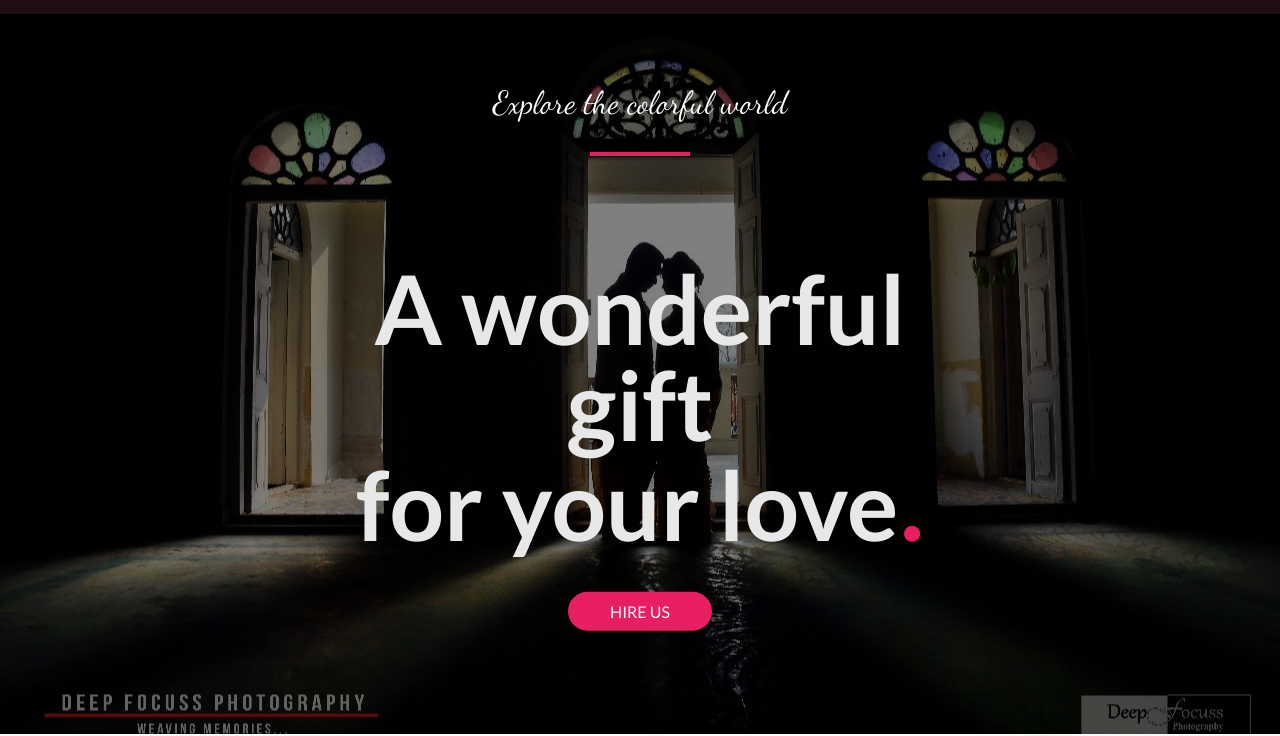
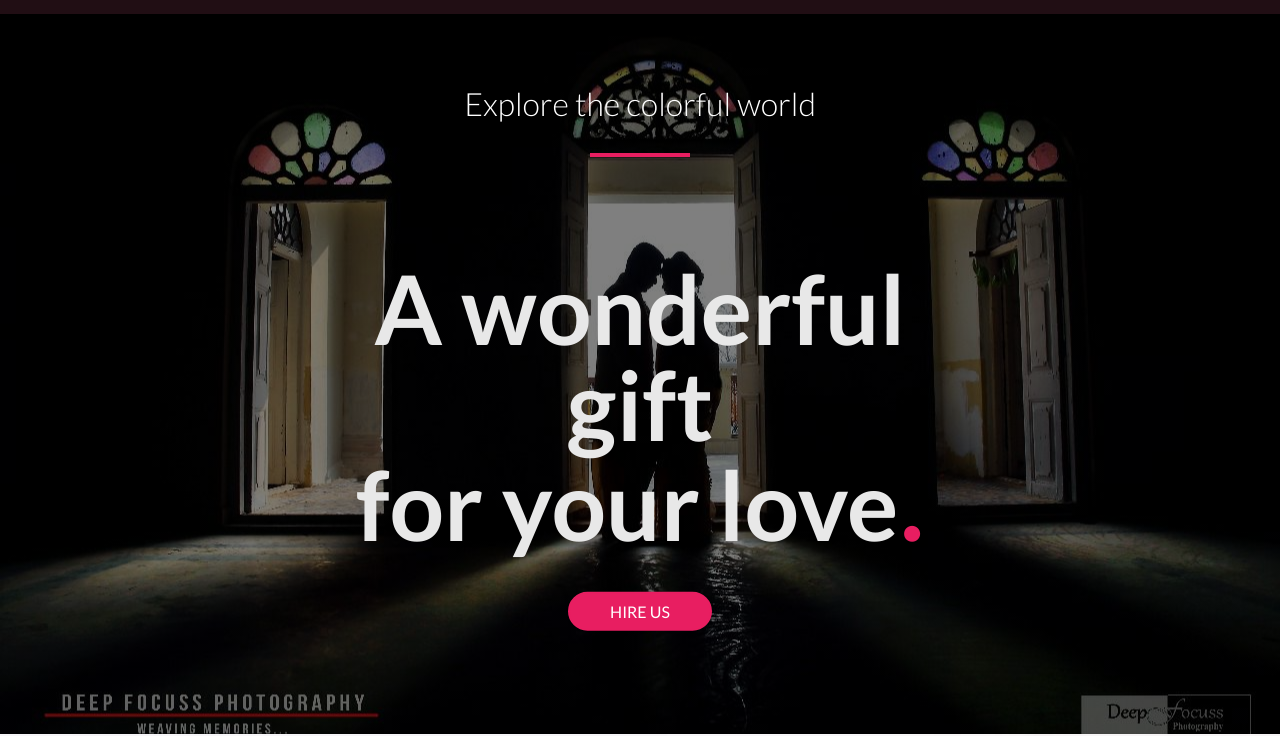
Before and after one commit to Amitavo/Deepfocuss, a website: page index.html in a window 1280 px wide. Shown: the part 66-802 px from the top of the page. Drawn offline with Linux system fonts and the light colour scheme; a web font is replaced by a local one.

Commit message:
hero tagline font changed

```diff
--- a/resources/css/style.css
+++ b/resources/css/style.css
@@ -294,6 +294,7 @@ nav ul:last-child {
 }
 
 .tag-line {
+    font-family: 'lato', 'Arial', sans-serif;
     text-align: center;
     padding-top: 150px;
     color: #fff;
```
